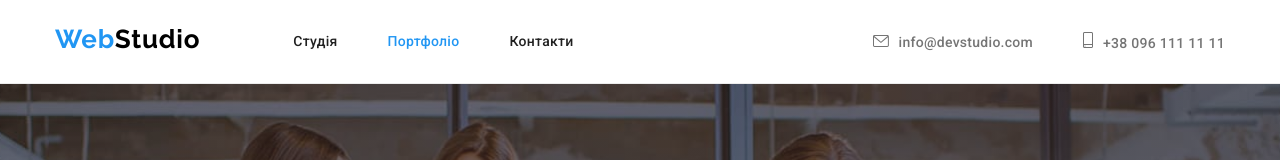
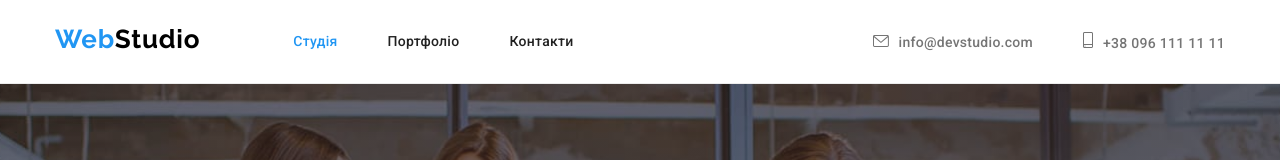
Before and after one commit to SlavikChyzh/goit-markup-hw-04, a plain HTML site: page index.html in a window 1280 px wide. Shown: the top 160 px of the page. Drawn offline with nearby package versions, Linux system fonts and the light colour scheme.

Commit message:
Update index.html

```diff
--- a/index.html
+++ b/index.html
@@ -23,10 +23,10 @@
         <a href="./index.html" class="logo-link"><span lang="en">Web<span class="studio-color">Studio</span></span></a>
         <ul class="header-navigation list">
           <li>
-            <a href="./index.html" class="navigation-link link">Студія</a>
+            <a href="./index.html" class="navigation-link link active">Студія</a>
           </li>
           <li>
-            <a href="./portfolio.html" class="navigation-link link active">Портфоліо</a>
+            <a href="./portfolio.html" class="navigation-link link">Портфоліо</a>
           </li>
           <li>
             <a href="#contacts" class="navigation-link link">Контакти</a>
```
